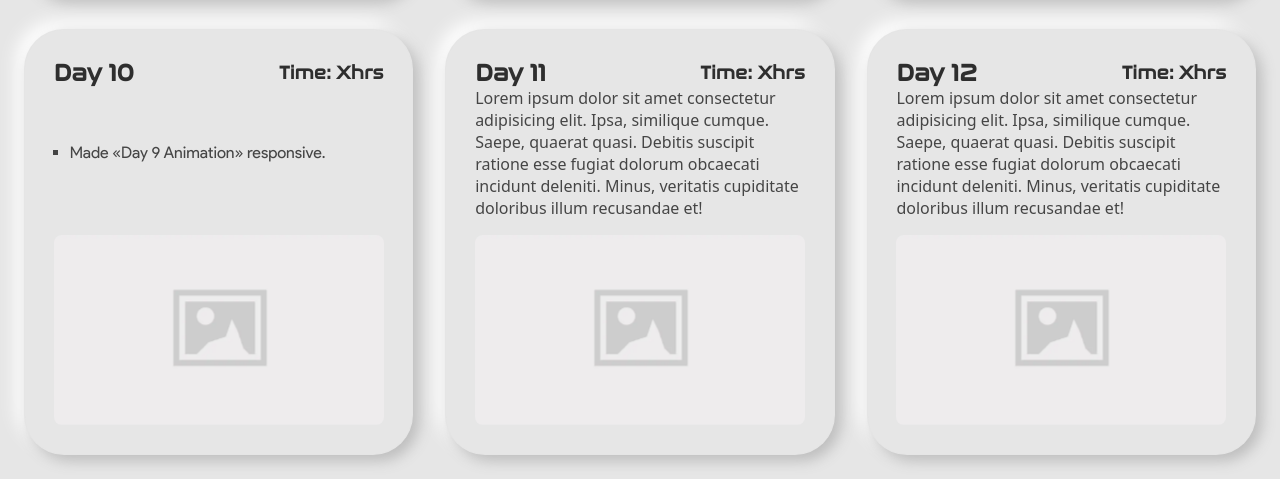
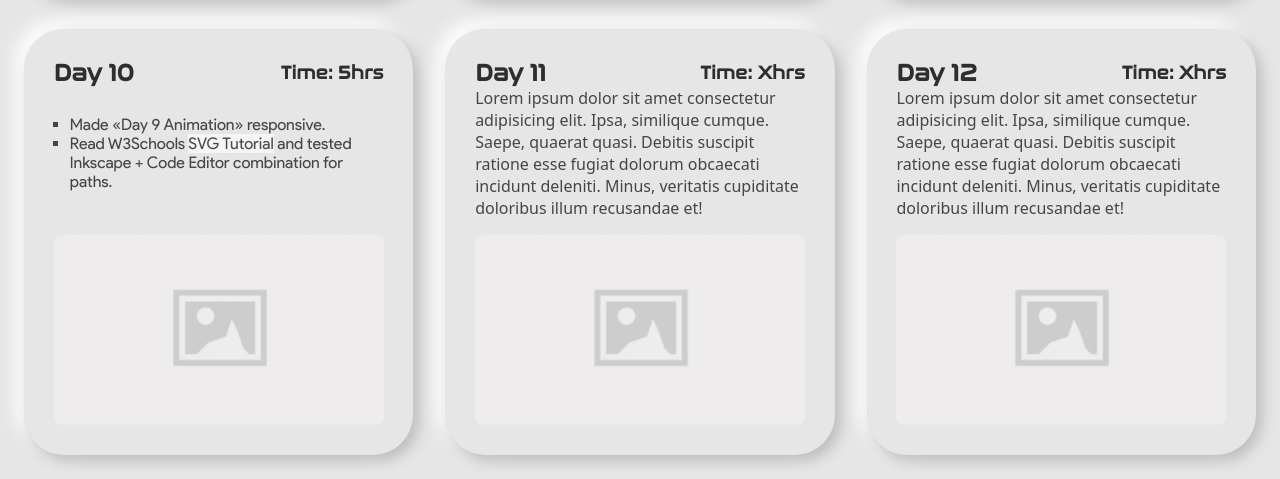
Before and after one commit to Vitruvius21/mydaysofcode, a plain HTML site: page index.html in a window 1280 px wide. Shown: the part 1400-1879 px from the top of the page. Drawn offline with Linux system fonts and the light colour scheme.

Commit message:
adding day10 description

```diff
--- a/css/style.css
+++ b/css/style.css
@@ -170,7 +170,7 @@ img {
   opacity: 0.8;
 }
 
-/** - - - - - Day 8 Animation  - - - - - */
+/** Day 8 Animation Start */
 .card-animation {
   position: relative;
   margin-top: 1rem;
@@ -211,8 +211,9 @@ img {
     left: 0;
   }
 }
+/** Day 8 Animation End */
 
-/** - - - - - Day 9 Animation  - - - - - */
+/** Day 9 Animation Start */
 .newton-cradle {
   display: flex;
   position: absolute;
@@ -279,6 +280,7 @@ img {
     transform: rotate(-20deg);
   }
 }
+/** Day 9 Animation End */
 
 /** ---------- Responsive ---------- */
 @media (min-width: 1550px) {
--- a/index.html
+++ b/index.html
@@ -455,10 +455,11 @@
         <div class="card">
           <div class="card-title">
             <h1>Day 10</h1>
-            <p>Time: Xhrs</p>
+            <p>Time: 5hrs</p>
           </div>
           <ul>
             <li>Made <q>Day 9 Animation</q> responsive.</li>
+            <li>Read W3Schools <mark>SVG Tutorial</mark> and tested Inkscape + Code Editor combination for paths.</li>
           </ul>
           <div class="card-image">
             <picture>
```
